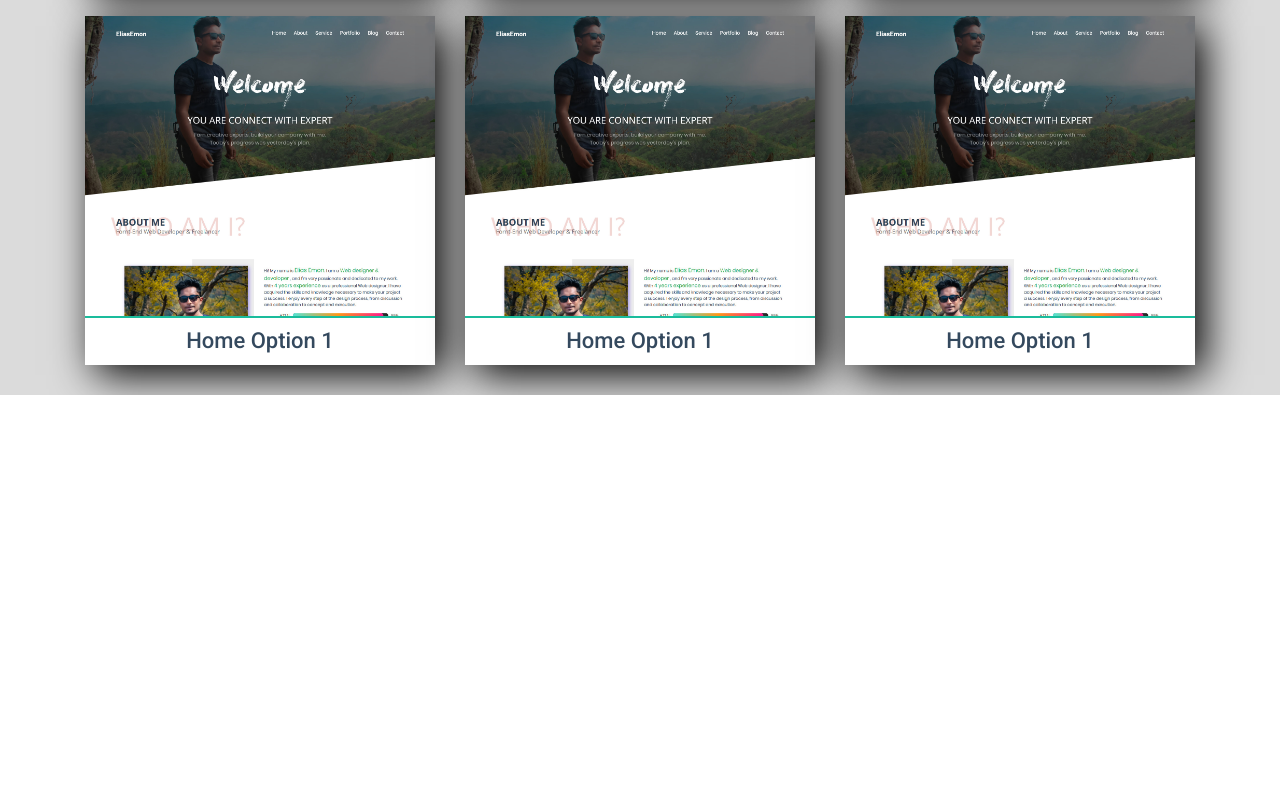
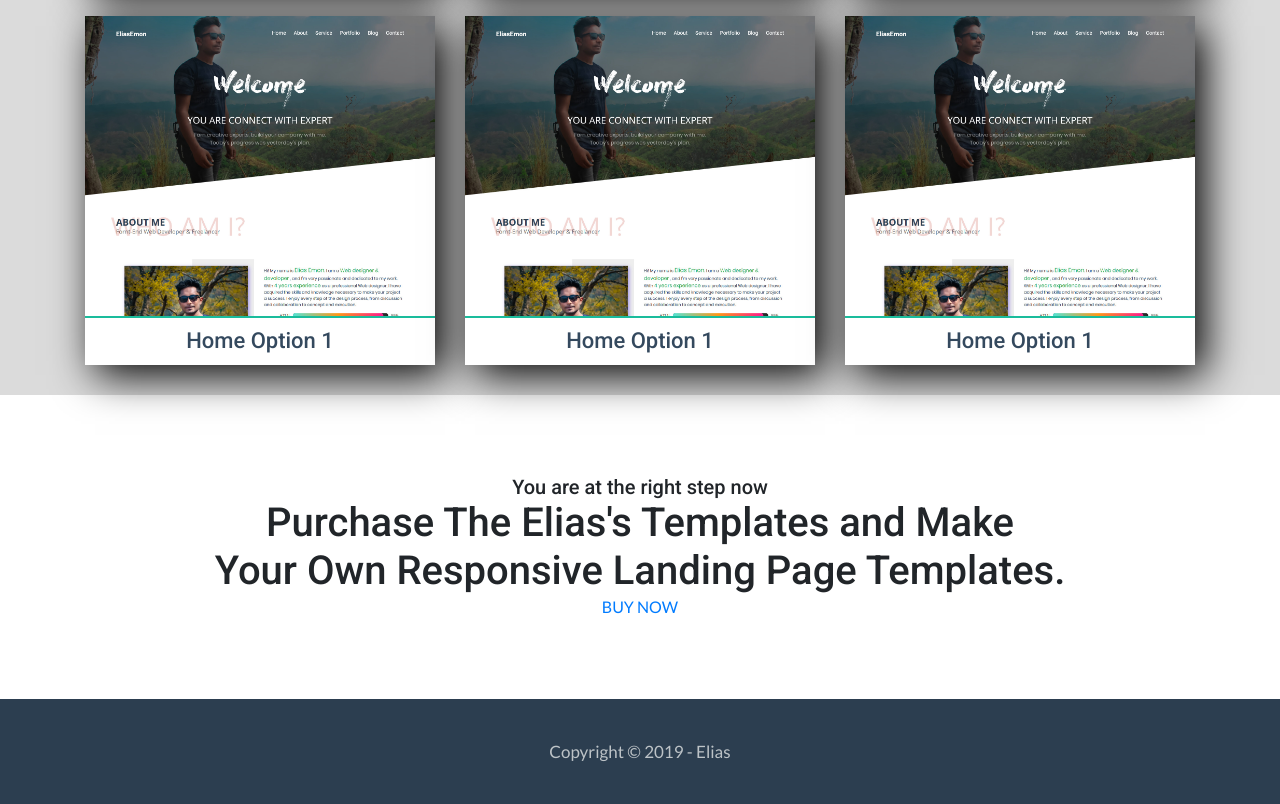
Before and after one commit to eliasemon/Demo-page, a plain HTML site: page index.html in a window 1280 px wide. Shown: the part 887-1691 px from the top of the page. Before the commit the page ends 1282 px from the top, so only its background shows below. Drawn offline with Linux system fonts and the light colour scheme.

Commit message:
full base created

```diff
--- a/css/style.css
+++ b/css/style.css
@@ -101,3 +101,18 @@ body{
 	font-size: 22px;
 	text-align: center;
 }
+/* demo css ends */
+/* note css start */
+#note{
+	padding: 80px 0;
+}
+/* note css end */
+/* footer css start */
+#footer{
+	padding: 40px 0;
+	background: #2c3e50;
+}
+#footer .content p{
+	color: #bdc3c7;
+	font-size: 17px;
+}
--- a/index.html
+++ b/index.html
@@ -18,6 +18,8 @@
 			</div>
 		</div>
 	</section>
+	<!-- banner section end -->
+	<!-- demo section start -->
 	<section id="demo" class="demo">
 		<div class="container">
 			<div class="row">
@@ -151,6 +153,26 @@
 			</div>
 		</div>
 	</section>
+	<!-- demo section ends -->
+	<!-- note section start -->
+	<section id="note" class="note">
+		<div class="container">
+			<div class="content text-center">
+				<h5>You are at the right step now</h5>
+				<h1>Purchase The <span>Elias's </span> Templates and Make <br> Your Own Responsive Landing Page Templates.</h1>
+				<a href="#">BUY NOW</a>
+			</div>
+		</div>
+	</section>
+	<!-- note section ends -->
+	<section id="footer" class="footer">
+		<div class="container">
+			<div class="content text-center">
+				<p>Copyright © 2019 - Elias</p>
+			</div>
+		</div>
+
+	</section>
 
 	<!-- scripts -->
 	<script src="js/jquery-3.4.1.min.js"></script>
```
